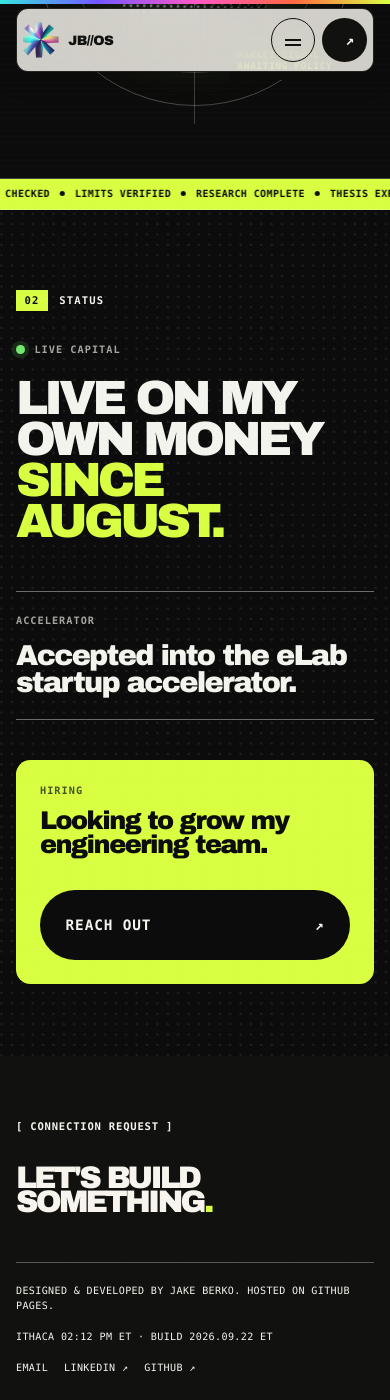
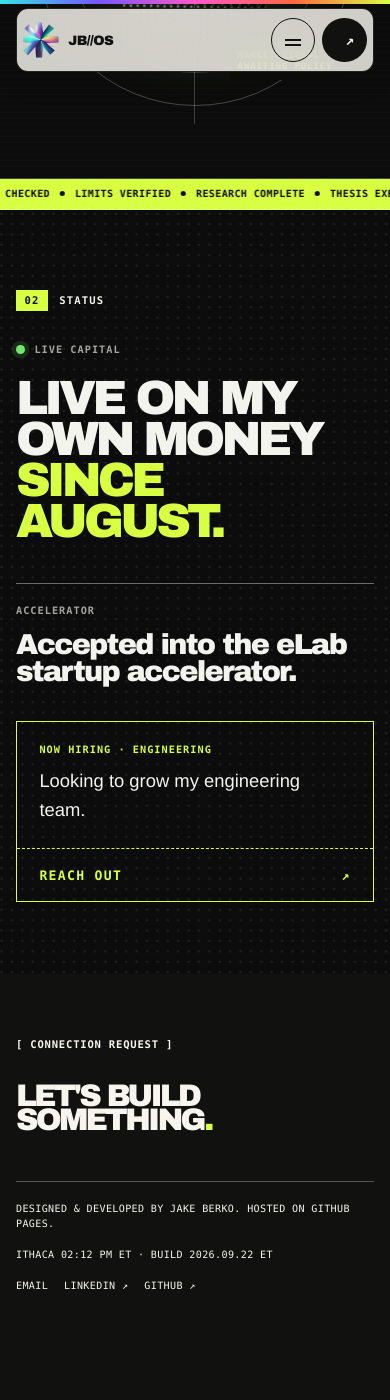
Before and after one commit to jacobberko/jacobberko.github.io, a Jekyll site: the page built from business/index.html, in a window 390 px wide and 1400 px high, scrolled down 744 px. Built offline with Jekyll 4.4.1, drawn with Linux system fonts in a browser that asks for light colours; after the commit the page ends 2062 px from its top, so only the background shows below that.

Commit message:
Redesign startup status as headline plus hiring ticket

```diff
--- a/_includes/head.html
+++ b/_includes/head.html
@@ -18,7 +18,7 @@
 {% endif %}
 <link rel="icon" type="image/png" href="/images/favicon.png" />
 <link rel="apple-touch-icon" href="/apple.png" />
-<link rel="stylesheet" type="text/css" href="{{ site.baseurl }}/assets/css/styles.css?v=20260922b" />
+<link rel="stylesheet" type="text/css" href="{{ site.baseurl }}/assets/css/styles.css?v=20260922c" />
 <script>document.documentElement.classList.add('js');</script>
 <script defer src="{{ site.baseurl }}/assets/js/site.js?v=20260803a"></script>
 {% if site.analytics.plausible.enabled %}
--- a/_sass/system.scss
+++ b/_sass/system.scss
@@ -2904,6 +2904,13 @@ ul.project-meta {
   letter-spacing: 0.1em;
 }
 
+.throttle-status__grid {
+  display: grid;
+  grid-template-columns: minmax(0, 1.15fr) minmax(20rem, 0.85fr);
+  gap: clamp(2.5rem, 6vw, 6rem);
+  align-items: end;
+}
+
 .throttle-status__header h2 {
   max-width: 15ch;
   margin: 1.4rem 0 0;
@@ -2918,64 +2925,51 @@ ul.project-meta {
 .throttle-status__header h2 span { color: var(--acid); }
 
 .throttle-status__milestone {
-  margin-top: clamp(3rem, 6vw, 5.5rem);
-  padding: clamp(1.4rem, 3vw, 2.4rem) 0;
+  padding-top: 1.3rem;
   border-top: 1px solid rgba(244, 244, 239, 0.42);
-  border-bottom: 1px solid rgba(244, 244, 239, 0.42);
 }
 
 .throttle-status__point {
-  margin: 1rem 0 0;
+  margin: 0.9rem 0 0;
   font-family: var(--font-display);
-  font-size: clamp(1.8rem, 3.6vw, 3.6rem);
+  font-size: clamp(1.8rem, 3vw, 3rem);
   font-weight: 900;
   letter-spacing: -0.06em;
   line-height: 0.95;
 }
 
-.throttle-status__hiring {
+.throttle-status__ticket {
+  margin-top: 2.2rem;
+  border: 1px solid var(--acid);
+}
+
+.throttle-status__ticket-body {
+  padding: 1.3rem 1.4rem 1.5rem;
+}
+
+.throttle-status__ticket-body .throttle-status__tag { color: var(--acid); }
+
+.throttle-status__ticket-body p:last-child {
+  margin: 0.8rem 0 0;
+  font-size: 1.15rem;
+}
+
+.throttle-status__cta {
   display: flex;
   align-items: center;
   justify-content: space-between;
-  gap: 2rem;
-  margin-top: clamp(2.5rem, 5vw, 4.5rem);
-  padding: clamp(1.5rem, 3.5vw, 3rem);
+  padding: 1.15rem 1.4rem;
+  border-top: 1px dashed var(--acid);
+  color: var(--acid);
+  font: 800 0.82rem var(--font-mono);
+  letter-spacing: 0.1em;
+  text-transform: uppercase;
+  transition: color 200ms ease, background 200ms ease;
+}
+
+.throttle-status__cta:hover {
   color: var(--throttle-black);
   background: var(--acid);
-  border-radius: var(--radius-md);
-}
-
-.throttle-status__hiring .throttle-status__tag { color: currentColor; opacity: 0.7; }
-
-.throttle-status__hiring-copy {
-  margin: 0.8rem 0 0;
-  font-family: var(--font-display);
-  font-size: clamp(1.6rem, 3vw, 3rem);
-  font-weight: 900;
-  letter-spacing: -0.06em;
-  line-height: 0.95;
-}
-
-.throttle-status__cta {
-  display: inline-flex;
-  flex: none;
-  min-height: 4.4rem;
-  align-items: center;
-  gap: 2.5rem;
-  padding: 1rem 1.6rem;
-  color: var(--throttle-white);
-  background: var(--throttle-black);
-  border-radius: 999px;
-  font: 800 0.9rem var(--font-mono);
-  letter-spacing: 0.06em;
-  text-transform: uppercase;
-  transition: color 220ms ease, background 220ms ease, transform 300ms var(--ease-out);
-}
-
-.throttle-status__cta:hover {
-  color: var(--throttle-black);
-  background: var(--throttle-white);
-  transform: translateY(-0.2rem);
 }
 
 @keyframes creativeWave {
@@ -3882,6 +3876,8 @@ body.game-mode::before {
     grid-template-columns: 1fr;
   }
 
+  .throttle-status__grid { grid-template-columns: 1fr; }
+
   .throttle-signal {
     width: unquote("min(70vw, 30rem)");
     justify-self: center;
@@ -3999,9 +3995,6 @@ body.game-mode::before {
   .throttle-button { width: 100%; }
   .throttle-signal { width: unquote("min(82vw, 23rem)"); }
 
-  .throttle-status__hiring { align-items: stretch; flex-direction: column; }
-  .throttle-status__cta { justify-content: space-between; }
-
   .gallery-grid { grid-template-columns: 1fr; }
   .gallery-item,
   .gallery-item:nth-child(n) { grid-column: 1; }
--- a/business/index.html
+++ b/business/index.html
@@ -41,24 +41,29 @@ section: startup
 
   <section class="throttle-status" aria-labelledby="throttle-status-title" data-cursor-tone="dark">
     <div class="throttle-shell">
+      <p class="throttle-label reveal"><span>02</span> STATUS</p>
+
+      <div class="throttle-status__grid">
         <header class="throttle-status__header reveal">
-        <p class="throttle-label"><span>02</span> STATUS</p>
           <p class="throttle-status__tag"><i class="status-pulse" aria-hidden="true"></i> LIVE CAPITAL</p>
           <h2 id="throttle-status-title">Live on my own money <span>since August.</span></h2>
         </header>
 
-      <div class="throttle-status__milestone reveal">
+        <div class="throttle-status__aside reveal">
+          <div class="throttle-status__milestone">
             <p class="throttle-status__tag">ACCELERATOR</p>
             <p class="throttle-status__point">Accepted into the eLab startup accelerator.</p>
           </div>
 
-      <div class="throttle-status__hiring reveal">
-        <div>
-          <p class="throttle-status__tag">HIRING</p>
-          <p class="throttle-status__hiring-copy">Looking to grow my engineering team.</p>
+          <div class="throttle-status__ticket">
+            <div class="throttle-status__ticket-body">
+              <p class="throttle-status__tag">NOW HIRING · ENGINEERING</p>
+              <p>Looking to grow my engineering team.</p>
             </div>
             <a class="throttle-status__cta" href="mailto:jmb787@cornell.edu?subject=Throttle%20engineering" data-cursor="EMAIL">Reach out <span aria-hidden="true">↗</span></a>
           </div>
         </div>
+      </div>
+    </div>
   </section>
 </div>
```
Lines whose indentation alone changed are shown as unchanged.
